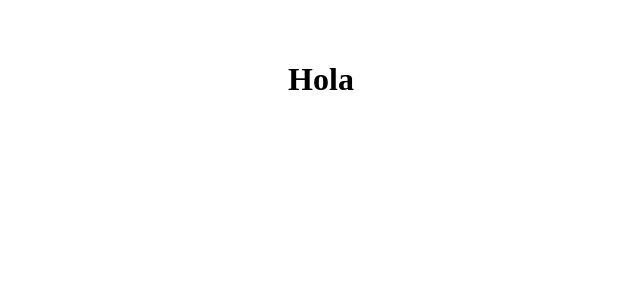
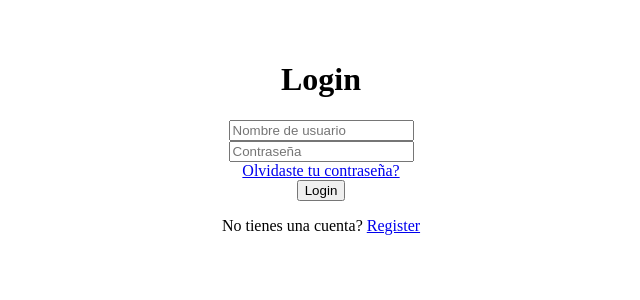
Before and after one commit to Danieldd96/ProyectoFinalFE, a React (Vite) app: page / in a window 1280 px wide. Shown: the top 300 px of the page, without its empty margins (319-959 px from the left). Built offline with nearby package versions, Linux system fonts and the light colour scheme.

Commit message:
Creacion de pagina de login

```diff
--- a/src/App.jsx
+++ b/src/App.jsx
@@ -1,4 +1,4 @@
-
+import Login from './pages/Login'
 import './App.css'
 
 function App() {
@@ -7,7 +7,7 @@ function App() {
   return (
     <>
       <div>
-        <h1>Hola</h1>
+        <Login></Login>
       </div>
 
     </>
--- /dev/null
+++ b/src/pages/Login.jsx
@@ -0,0 +1,30 @@
+const Login = ()=>{
+    return(
+        <div className="wrapper" id="menu2">
+       <div className="login" >
+        <form id="loginForm">
+            <h1>Login</h1>
+            <div className="input-box">
+                <input type="text" placeholder="Nombre de usuario"
+                required id="user" />
+            </div>
+            <div className="input-box">
+                <input type="password"
+                placeholder="Contraseña"
+                required id="pass"/>
+            </div>
+
+            <div className="ChangePass">
+                <a href="#">Olvidaste tu contraseña?</a>
+            </div>
+            <button type="submit" className="btnLogin">Login</button>
+
+            <div className="register-link">
+                <p>No tienes una cuenta? <a href="#" className="registerBtn">Register</a></p>
+            </div>
+        </form>
+       </div>
+    </div>
+    )
+}
+export default Login
```
